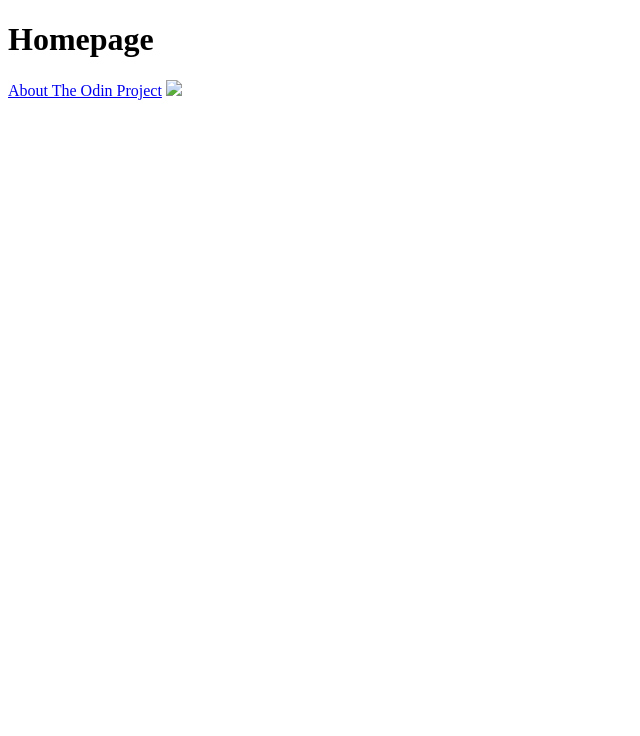
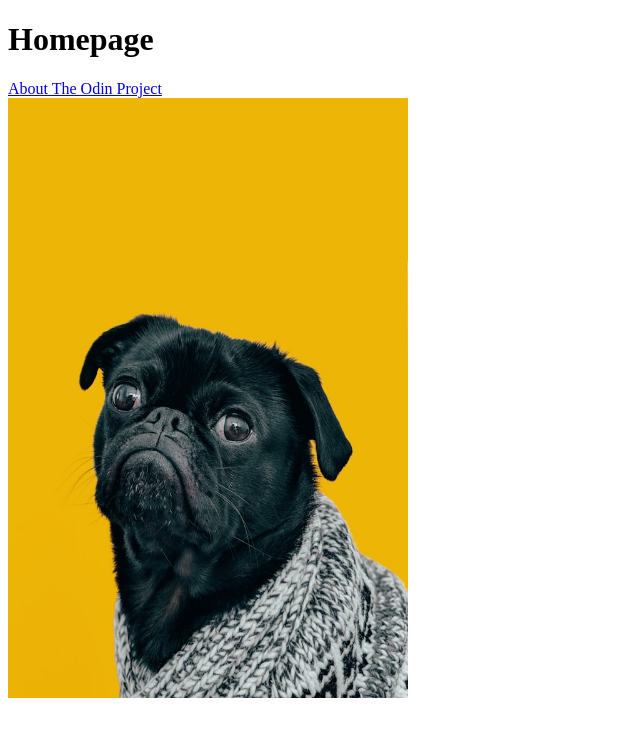
Before and after one commit to abduljabbarr959-sys/odin-links-and-images, a plain HTML site: page pages/index.html in a window 1280 px wide. Shown: the whole page, without its empty margins (0-640 px from the left). Drawn offline with Linux system fonts and the light colour scheme.

Commit message:
pages/index.html

```diff
--- a/pages/index.html
+++ b/pages/index.html
@@ -8,6 +8,7 @@
 <body>
     <h1>Homepage</h1>
     <a href="./about.html" target="_blank" >About The Odin Project</a>
-    <img src="./images/dog.jpg" >
+    <br>
+    <img src="../images/dog.jpg" alt = "Dog photo" height="600" width="400" >
 </body>
 </html>
```
